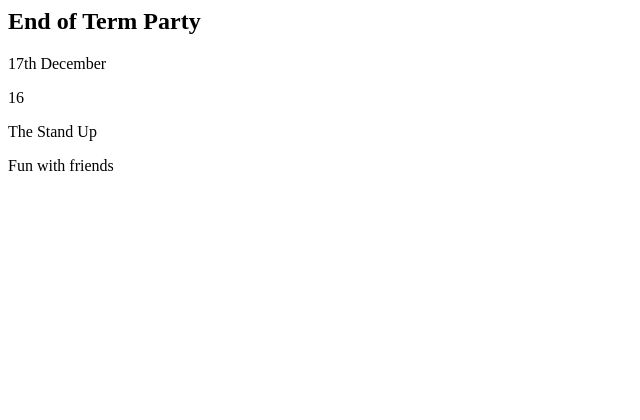
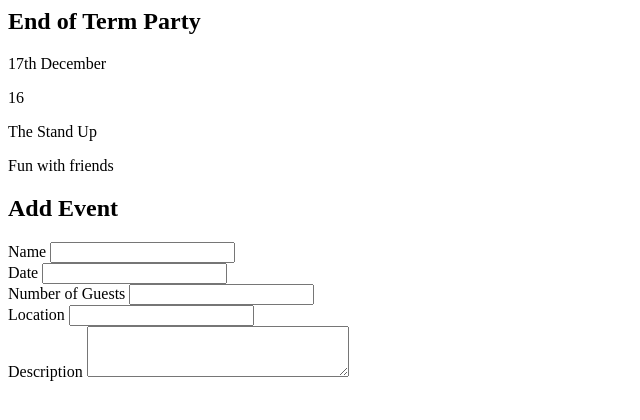
Before and after one commit to jdnolan93/w3_d4_events_lab, a Flask app: page /events in a window 1280 px wide. Shown: the part 245-665 px from the top of the page, without its empty margins (0-640 px from the left). Run offline with Flask 2, Linux system fonts and the light colour scheme.

Commit message:
added form

```diff
--- a/templates/index.html
+++ b/templates/index.html
@@ -8,4 +8,26 @@
         <p>{{event.location}}</p>
         <p>{{event.description}}</p>
     {% endfor %}
+
+<form action="/events" method="post"></form>
+        <h2>Add Event</h2>
+        <label for="name">Name</label>
+        <input type="text" name="name" id="name">
+        <br>
+
+        <label for="date">Date</label>
+        <input type="text" name="date" id="date">
+        <br>
+
+        <label for="guest_count">Number of Guests</label>
+        <input type="number" name="guest_count" id="guest_count">
+        <br>
+
+        <label for="loacation">Location</label>
+        <input type="text" name="location" id="location">
+        <br>
+
+        <label for="description">Description</label>
+        <textarea name="description" id="description" cols="30" rows="3"></textarea>
+        <br>
 </section>
```
